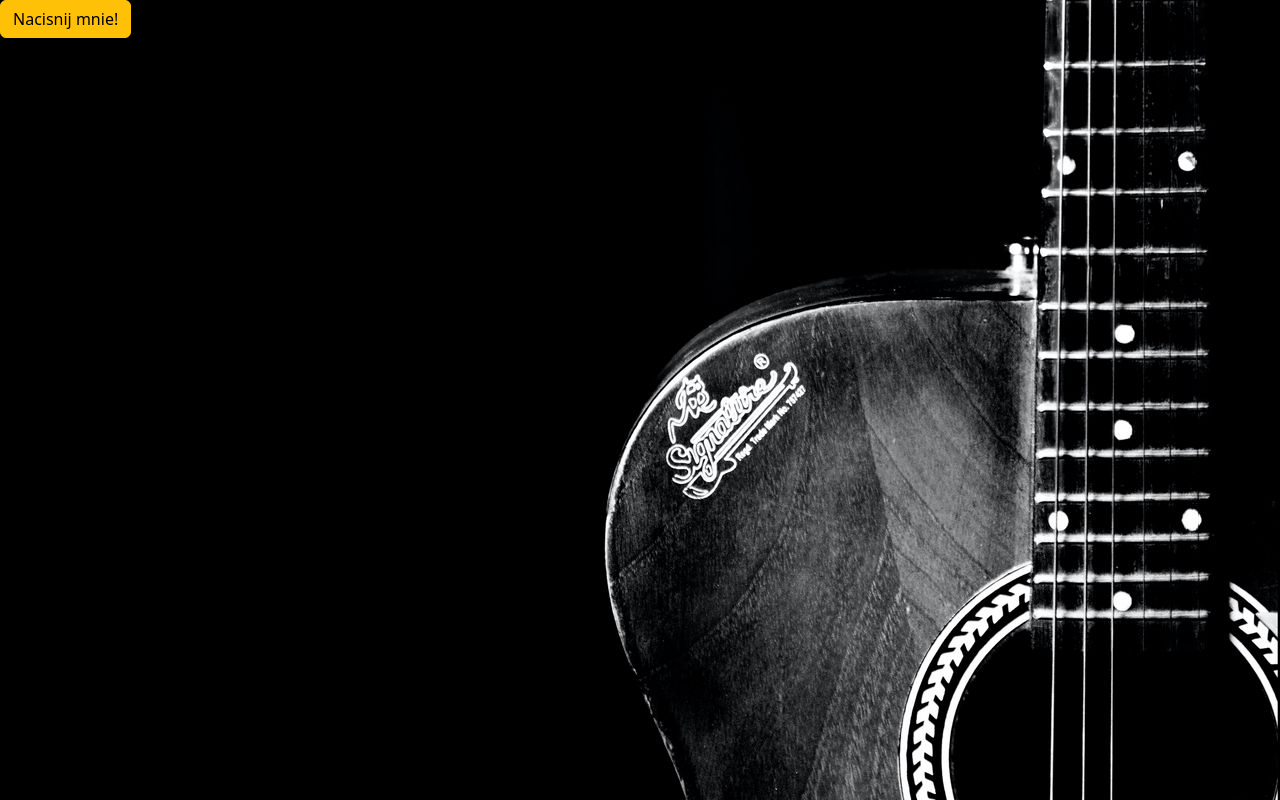
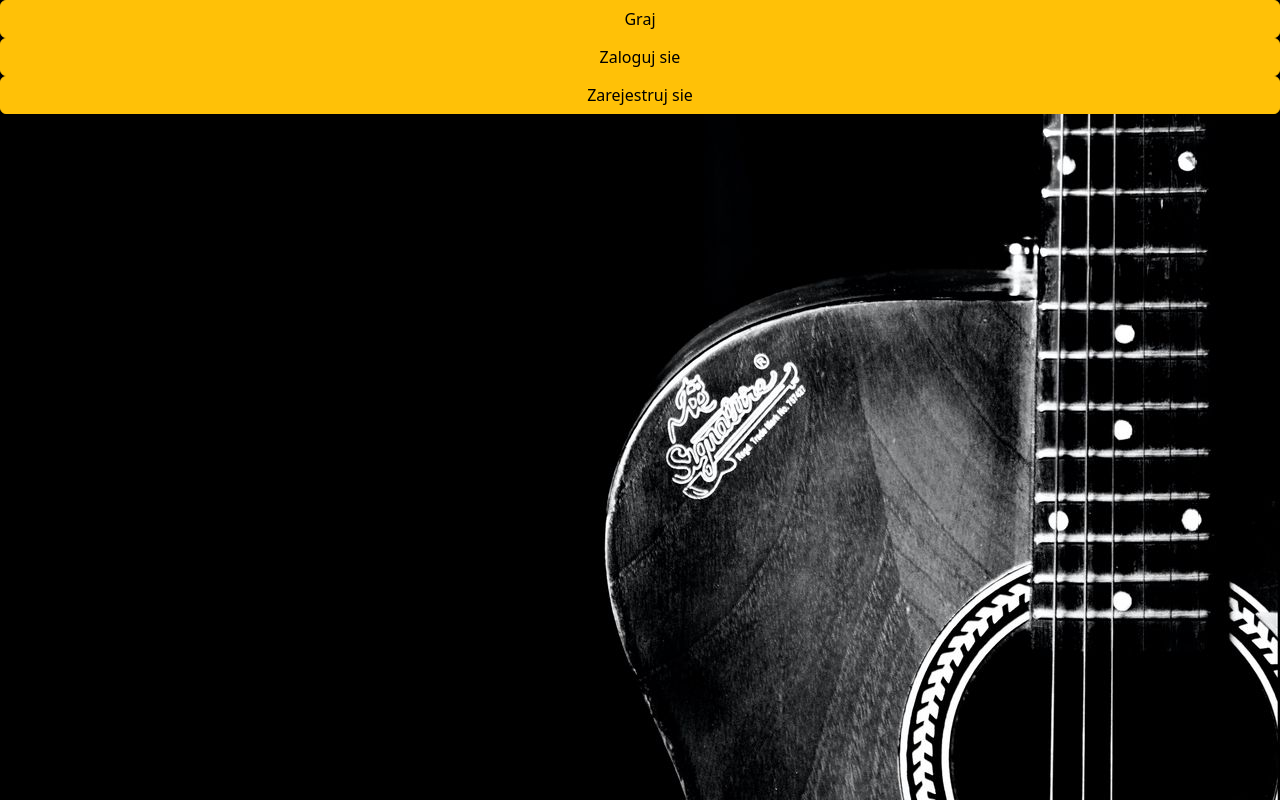
Before and after one commit to maksymil1/musicguessr0.1., a React app in the folder first-app/: page / in a window 1280 px wide. Built offline with nearby package versions, Linux system fonts and the light colour scheme; the HTML template or start-up script is replaced by a standard one.

Commit message:
klasa przycisku: strona1

```diff
--- a/first-app/src/App.css
+++ b/first-app/src/App.css
@@ -1,5 +1,5 @@
 .btn:hover {
-  background-color: blue;
+  background-color: white;
 }
 
 body {
@@ -10,3 +10,13 @@ body {
   background-attachment: fixed;
   background-color: #87ceeb; /* Fallback sky blue */
 }
+
+.strona1 {
+  display: flex;
+  flex-direction: row;
+  gap: 10px;
+  justify-content: center;
+  align-items: center;
+  flex-wrap: wrap;
+  width: 100%;
+}
--- a/first-app/src/App.tsx
+++ b/first-app/src/App.tsx
@@ -1,44 +1,13 @@
 //import ListGroup from "./components/ListGroup";
-import { Alert } from "./components/Alert";
-import { Button } from "./components/Button";
-import { useState } from "react";
+import { FirstPage } from "./components/FirstPage";
 import "./App.css";
 
 function App() {
-  // let elements = ["Jan", "Andrzej", "Kasia", "Marta", "Zofia"];
+  let opcje = ["Graj", "Zaloguj sie", "Zarejestruj sie"];
 
-  // const handleSelectItem = (element: string) => {
-  //   console.log(element);
-  // };
-
-  // return (
-  //   <div>
-  //     <ListGroup
-  //       elements={elements}
-  //       title="Imiona"
-  //       onSelectItem={handleSelectItem}
-  //     />
-  //   </div>
-  // );
-
-  // return (
-  //   <div>
-  //     <Alert>
-  //       <h1>wiadomosc!</h1>
-  //     </Alert>
-  //   </div>
-  // );
-  const [showAlert, setShowAlert] = useState(false);
-
-  const handleButtonClick = () => {
-    setShowAlert(true);
-  };
   return (
     <div>
-      <Button onClick={handleButtonClick}>Nacisnij mnie!</Button>
-      {showAlert && (
-        <Alert onClose={() => setShowAlert(false)}>kliknieto!</Alert>
-      )}
+      <FirstPage opcje={opcje} onClick={() => console.log(opcje)} />
     </div>
   );
 }
--- a/first-app/src/components/Button.tsx
+++ b/first-app/src/components/Button.tsx
@@ -4,12 +4,22 @@ interface Props {
   // tresc: string;
   children: string;
   colour?: "primary" | "secondary" | "success" | "warning" | "danger";
+  klasa?: string;
   onClick: () => void;
 }
 
-export const Button = ({ children, onClick, colour = "warning" }: Props) => {
+export const Button = ({
+  children,
+  onClick,
+  colour = "warning",
+  klasa = " ",
+}: Props) => {
   return (
-    <button type="button" className={"btn btn-" + colour} onClick={onClick}>
+    <button
+      type="button"
+      className={"btn btn-" + colour + " " + klasa}
+      onClick={onClick}
+    >
       {children}
     </button>
   );
--- /dev/null
+++ b/first-app/src/components/FirstPage.tsx
@@ -0,0 +1,20 @@
+import { Button } from "./Button";
+// import { useState } from "react";
+
+interface Props {
+  opcje: string[];
+  klasa?: string;
+  onClick: () => void;
+}
+
+export const FirstPage = ({ opcje, onClick, klasa = "strona1" }: Props) => {
+  return (
+    <>
+      {opcje.map((opcja) => (
+        <Button klasa={klasa} key={opcja} onClick={onClick}>
+          {opcja}
+        </Button>
+      ))}
+    </>
+  );
+};
```
